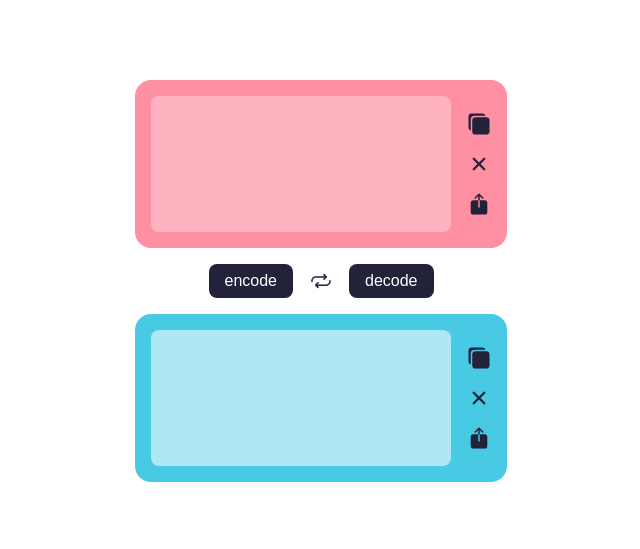
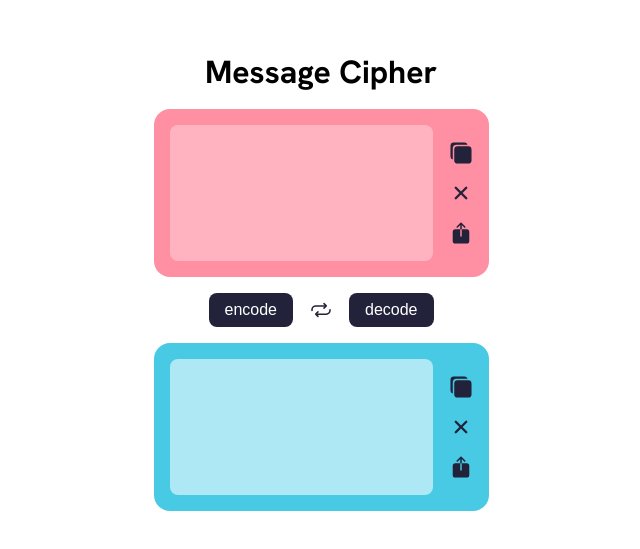
Before and after one commit to Sifanfiseha/message-encrypt, a plain HTML site: page index.html in a window 1280 px wide. Shown: the part 119-668 px from the top of the page, without its empty margins (319-959 px from the left). Drawn offline with nearby package versions, Linux system fonts and the light colour scheme.

Commit message:
finished the ui

```diff
--- a/index.html
+++ b/index.html
@@ -4,11 +4,18 @@
         <meta charset="UTF-8" />
         <meta name="viewport" content="width=device-width, initial-scale=1.0" />
         <title>decode</title>
+        <link rel="preconnect" href="https://fonts.googleapis.com" />
+        <link rel="preconnect" href="https://fonts.gstatic.com" crossorigin />
+        <link
+            href="https://fonts.googleapis.com/css2?family=Hanken+Grotesk:ital,wght@0,100..900;1,100..900&family=Source+Code+Pro:ital,wght@0,200..900;1,200..900&display=swap"
+            rel="stylesheet"
+        />
         <link rel="stylesheet" href="style/style.css" />
     </head>
     <body>
         <main>
             <div class="container">
+                <h1>Message Cipher</h1>
                 <div class="encode">
                     <input type="text" />
                     <div class="icons">
--- a/style/style.css
+++ b/style/style.css
@@ -10,7 +10,10 @@ body {
     padding: 0.5rem;
     height: 100vh;
     font-size: 16px;
-    font-family: sans-serif;
+    font-family: "Hanken Grotesk", serif;
+}
+h1 {
+    text-align: center;
 }
 .container {
     display: flex;
@@ -18,7 +21,7 @@ body {
     gap: 1rem;
 }
 input {
-    min-width: 300px;
+    min-width: 80%;
     border-radius: 0.5rem;
     background-color: #ffb3c1;
     border: none;
```
